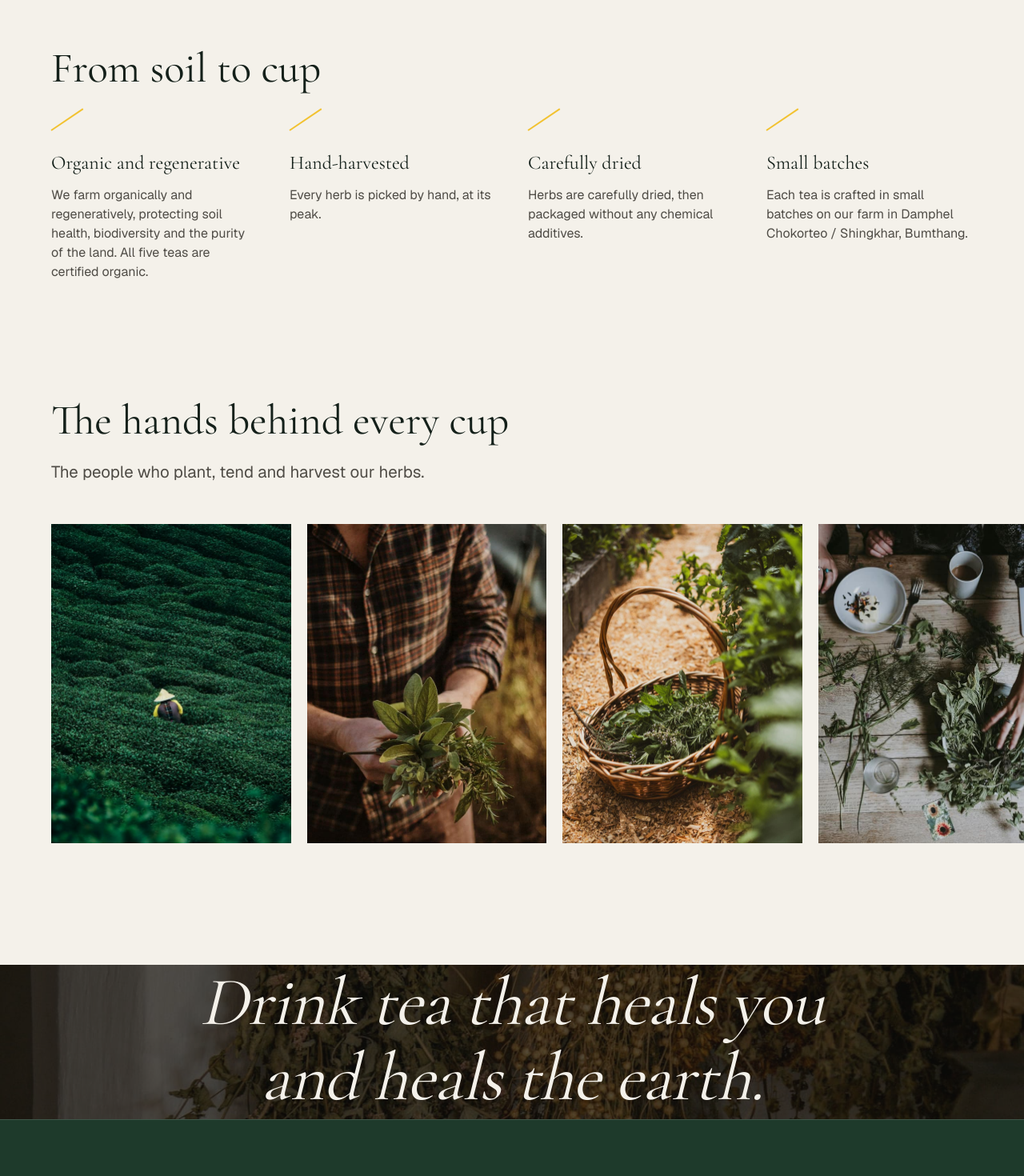
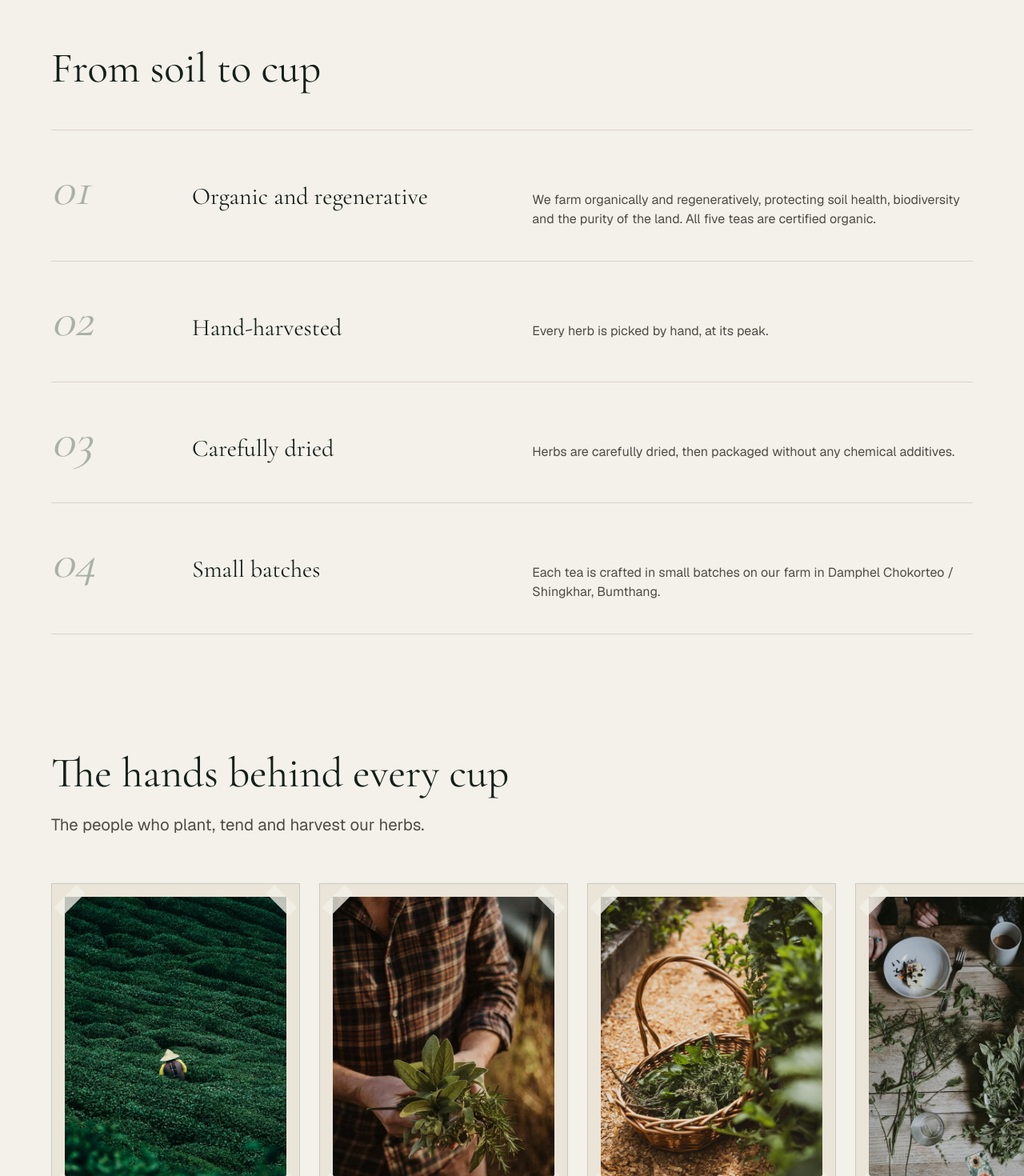
Before and after one commit to Bhutan-Herbal-Tea/Bhutanherbaltea, a Next.js app: page /how-its-grown in a window 1280 px wide. Shown: the part 600-2070 px from the top of the page at 80% size. Built offline with nearby package versions, Linux system fonts and the light colour scheme.

Commit message:
Restyle How It's Grown with numbered practices and farmer plates

```diff
--- a/src/app/how-its-grown/page.tsx
+++ b/src/app/how-its-grown/page.tsx
@@ -2,10 +2,11 @@ import type { Metadata } from "next";
 import Image from "next/image";
 import { CLOSING_LINE } from "@/data/site";
 import { grownPage, people, practices } from "@/data/grown";
-import { ImageReveal } from "@/components/ui/ImageReveal";
+import { NumberedRows } from "@/components/ui/NumberedRows";
 import { PageHero } from "@/components/ui/PageHero";
 import { Reveal } from "@/components/ui/Reveal";
 import { Section } from "@/components/ui/Section";
+import { SpecimenPlate } from "@/components/ui/SpecimenPlate";
 
 export const metadata: Metadata = {
   title: grownPage.meta.title,
@@ -23,15 +24,7 @@ export default function HowItsGrownPage() {
             {grownPage.practicesSection.heading}
           </h2>
         </Reveal>
-        <ul className="mt-12 grid gap-x-10 gap-y-12 md:grid-cols-2 xl:grid-cols-4">
-          {practices.map((practice, index) => (
-            <Reveal as="li" key={practice.title} delay={(index % 4) * 0.08}>
-              <span aria-hidden className="block h-0.5 w-12 origin-left rotate-[-34deg] bg-accent-mark" />
-              <h3 className="mt-6 font-serif text-2xl text-foreground">{practice.title}</h3>
-              <p className="mt-3 text-muted-foreground">{practice.body}</p>
-            </Reveal>
-          ))}
-        </ul>
+        <NumberedRows rows={practices} />
       </Section>
 
       <section aria-labelledby="people-heading" className="pb-20 md:pb-28 xl:pb-36">
@@ -45,32 +38,22 @@ export default function HowItsGrownPage() {
         </div>
         <ul
           aria-label={grownPage.peopleSection.heading}
-          className="scroll-row mt-12 flex snap-x snap-mandatory scroll-px-5 gap-5 overflow-x-auto px-5 pb-2 md:scroll-px-10 md:px-10 xl:scroll-px-16 xl:px-16"
+          className="scroll-row mt-12 flex snap-x snap-mandatory scroll-px-5 gap-6 overflow-x-auto px-5 pt-2 pb-2 md:scroll-px-10 md:px-10 xl:scroll-px-16 xl:px-16"
         >
           {people.map((person) => (
-            <li key={person.image.src} className="w-[72%] shrink-0 snap-start md:w-[40%] xl:w-[26%]">
-              <figure>
-                <ImageReveal>
-                  <div className="notch relative aspect-3/4 overflow-hidden bg-card">
-                    <Image
-                      src={person.image.src}
-                      alt={person.image.alt}
-                      fill
-                      sizes="(min-width: 1280px) 26vw, (min-width: 768px) 40vw, 72vw"
-                      className="object-cover"
-                    />
-                  </div>
-                </ImageReveal>
-                {person.caption && (
-                  <figcaption className="mt-3 text-sm text-muted-foreground">{person.caption}</figcaption>
-                )}
-              </figure>
+            <li key={person.image.src} className="w-[74%] shrink-0 snap-start md:w-[42%] xl:w-[27%]">
+              <SpecimenPlate
+                image={person.image}
+                label={person.caption ? [person.caption] : undefined}
+                frameClassName="aspect-3/4"
+                sizes="(min-width: 1280px) 27vw, (min-width: 768px) 42vw, 74vw"
+              />
             </li>
           ))}
         </ul>
       </section>
 
-      <section className="slant-top relative overflow-hidden py-[calc(var(--slant)+6rem)] text-center md:py-[calc(var(--slant)+8rem)] xl:py-[calc(var(--slant)+11rem)]">
+      <section className="relative overflow-hidden py-28 text-center md:py-36 xl:py-48">
         <Image
           src={grownPage.closingImage.src}
           alt={grownPage.closingImage.alt}
```
